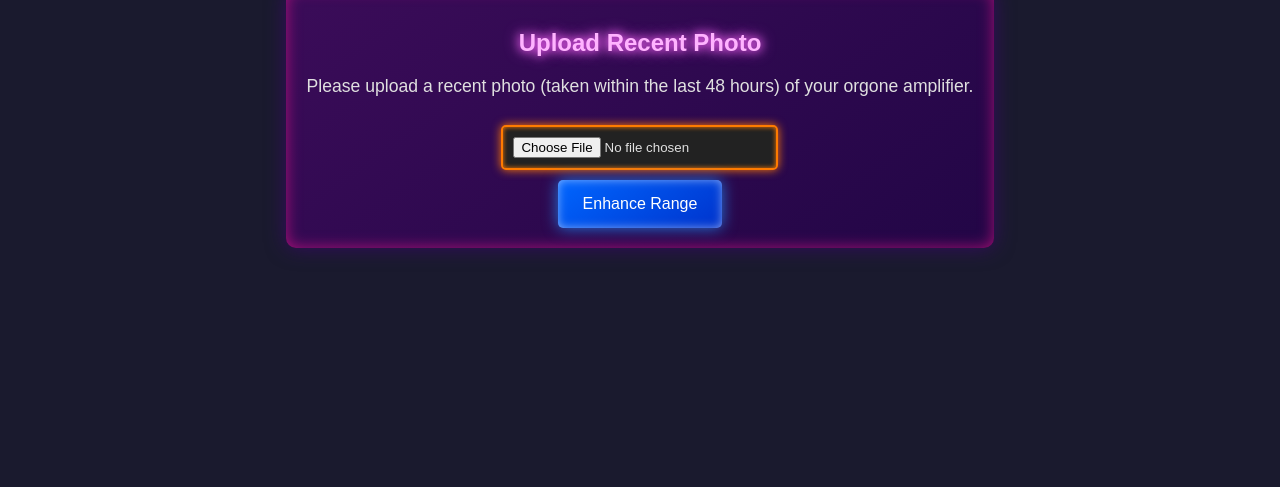
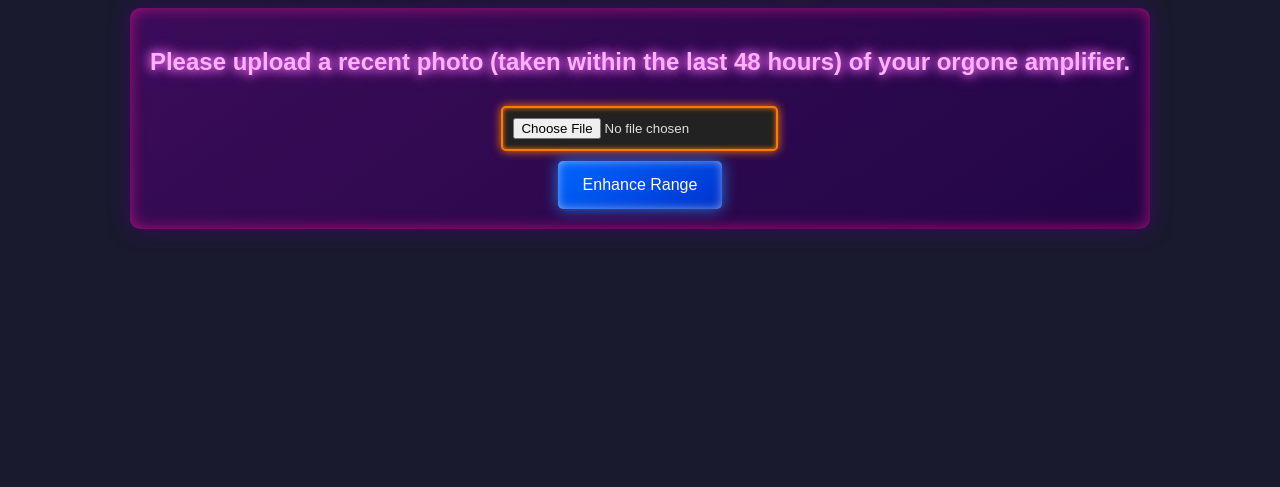
Before and after one commit to MysticWaveTech/IncreaseRangeOfOrgoneAmplifier, a plain HTML site: page index.html in a window 1280 px wide. Shown: the part 329-816 px from the top of the page. Drawn offline with Linux system fonts and the light colour scheme.

Commit message:
Add files via upload

```diff
--- a/index.html
+++ b/index.html
@@ -74,8 +74,8 @@
 
     <h1>Radionically Enhance Your Orgone Amplifier</h1>
     <div class="upload-section">
-        <h2>Upload Recent Photo</h2>
-        <p>Please upload a recent photo (taken within the last 48 hours) of your orgone amplifier.</p>
+        <h2>Please upload a recent photo (taken within the last 48 hours) of your orgone amplifier.</h2>
+
         <input type="file" id="orgoneImage" accept="image/*">
         <br>
         <button class="button" id="enhanceButton">Enhance Range</button>
```
